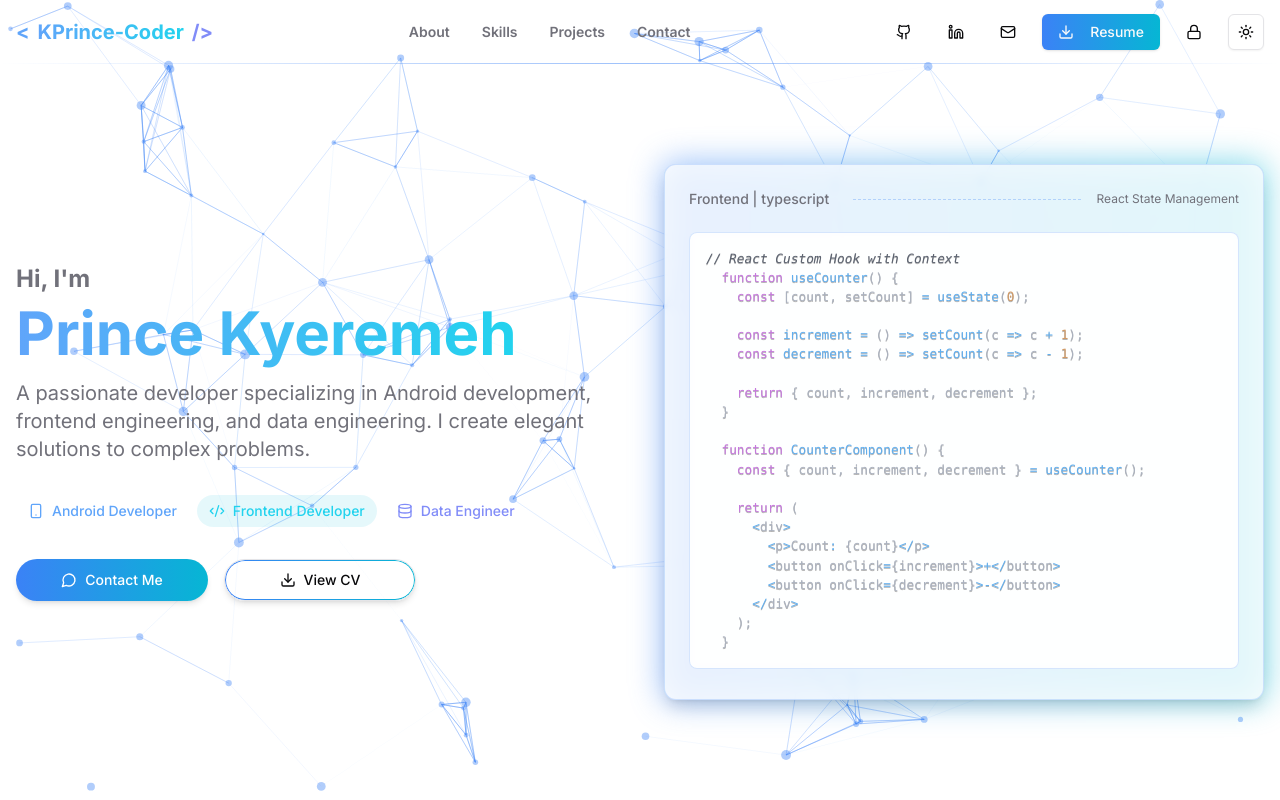
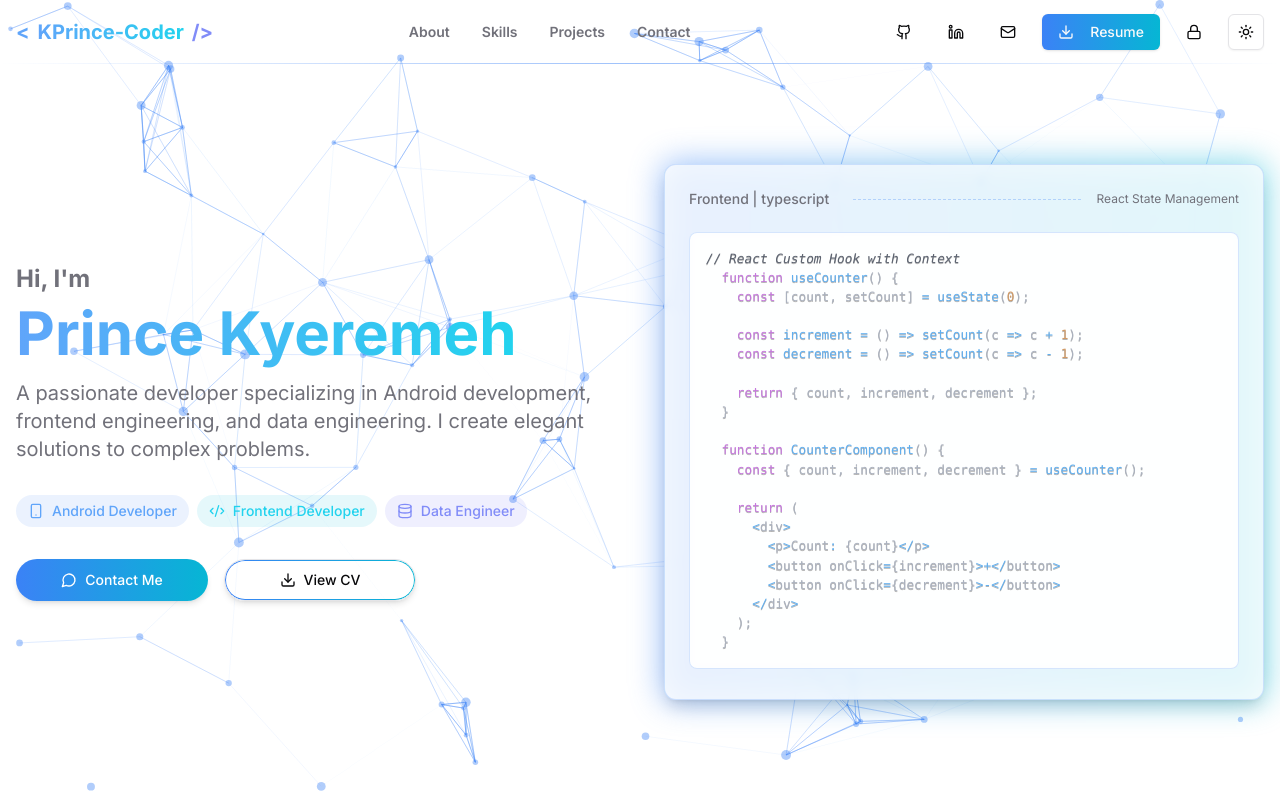
Before and after one commit to Prince-K-cmd/portfolio-webapp-3, a Next.js app: page / in a window 1280 px wide. Shown: the top 800 px of the page. Built offline with nearby package versions, Linux system fonts and the light colour scheme.

Commit message:
Fix errors in badges colors in tailwind.config.ts file

```diff
--- a/tailwind.config.ts
+++ b/tailwind.config.ts
@@ -42,7 +42,7 @@ const config: Config = {
         },
         badge: {
           android: {
-            background: "hsla(hsl(217.22, 91.22%, 59.8%, 0.10)", // Light blue background
+            background: "hsla(217.22, 91.22%, 59.8%, 0.10)", // Light blue background
             text: "hsl(213.12, 93.9%, 67.84%)", // Deeper blue text
           },
           frontend: {
@@ -50,7 +50,7 @@ const config: Config = {
             text: "hsl(187.94, 85.71%, 53.33%)", // Deeper cyan text
           },
           data: {
-            background: "hsla(hsl(238.73, 83.53%, 66.67%, 0.10)", // Light green background
+            background: "hsla(238.73, 83.53%, 66.67%, 0.10)", // Light green background
             text: "hsl(234.45, 89.47%, 73.92%)", // Deeper green text
           },
         },
```
